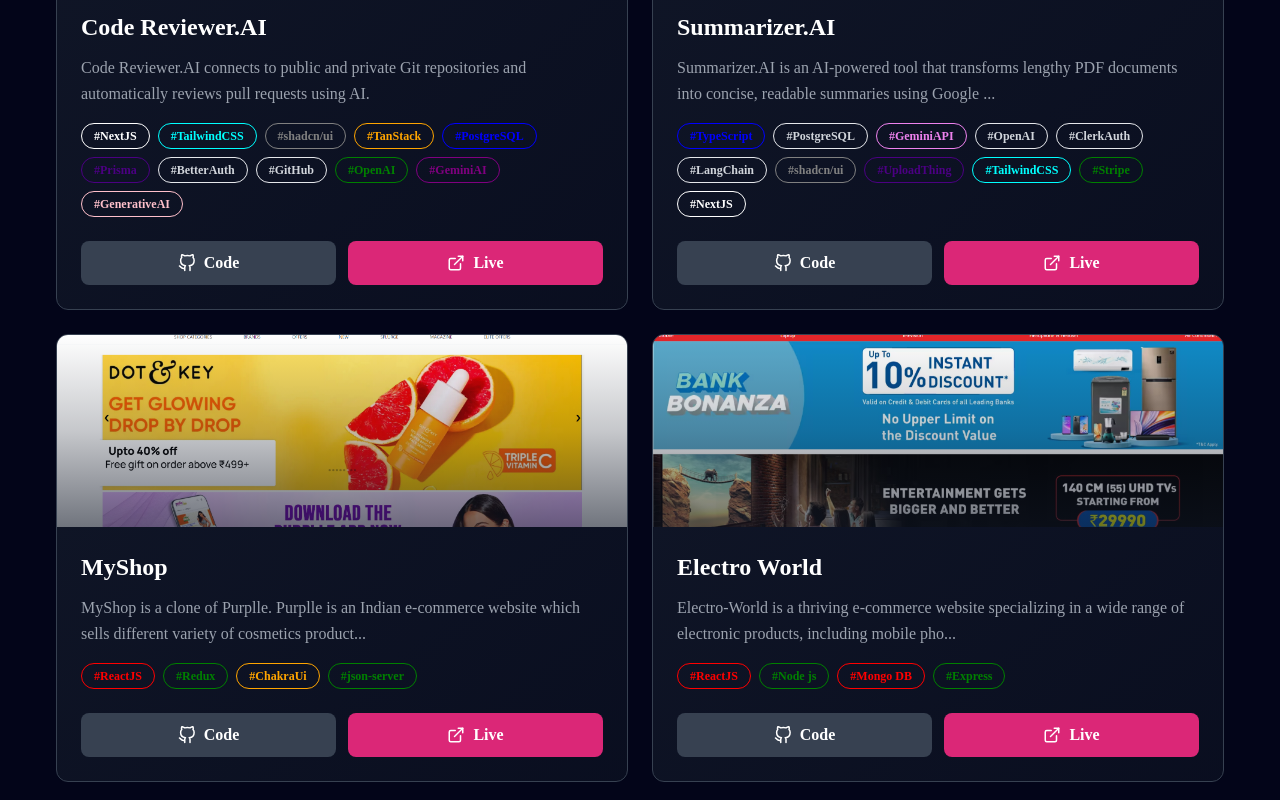
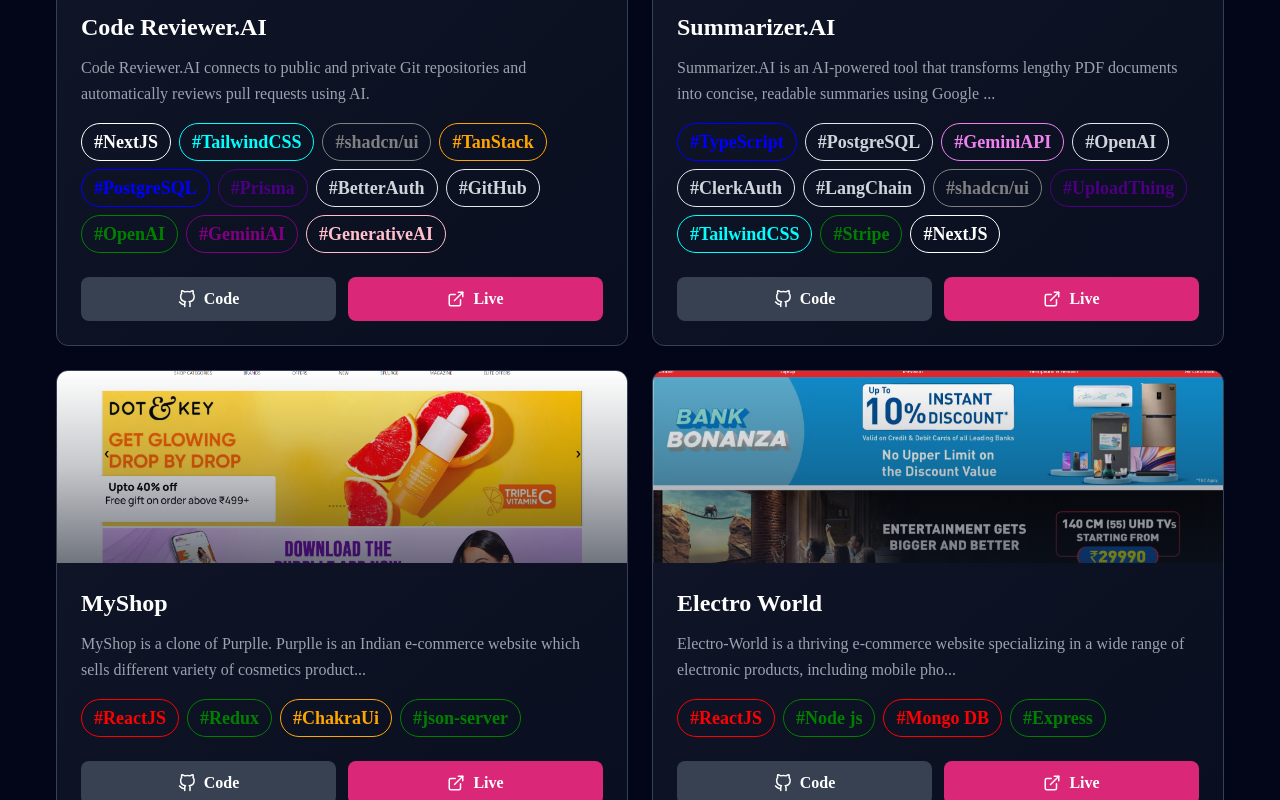
Before and after one commit to Rinkesh375/Rinkesh375.github.io, a React (Create React App) app: page / in a window 1280 px wide. Shown: the part 3300-4100 px from the top of the page. Built offline with nearby package versions, Linux system fonts and the light colour scheme.

Commit message:
added new projects

```diff
--- a/src/components/Work.jsx
+++ b/src/components/Work.jsx
@@ -48,7 +48,7 @@
                     : project.pDesc}
                 </p>
 
-                <div className="flex flex-wrap gap-2 mb-6 text-lg">
+                <div className="flex flex-wrap gap-2 mb-6 ">
                   {project.tech.map((techStack, index) => (
                     <span
                       key={index}
@@ -57,7 +57,7 @@
                         borderColor: techStack.color,
                         color: techStack.color,
                       }}
-                      className="px-3 py-1 text-xs font-semibold rounded-full border"
+                      className="px-3 py-1  font-semibold rounded-full border text-lg"
                     >
                       {techStack.name}
                     </span>
```
